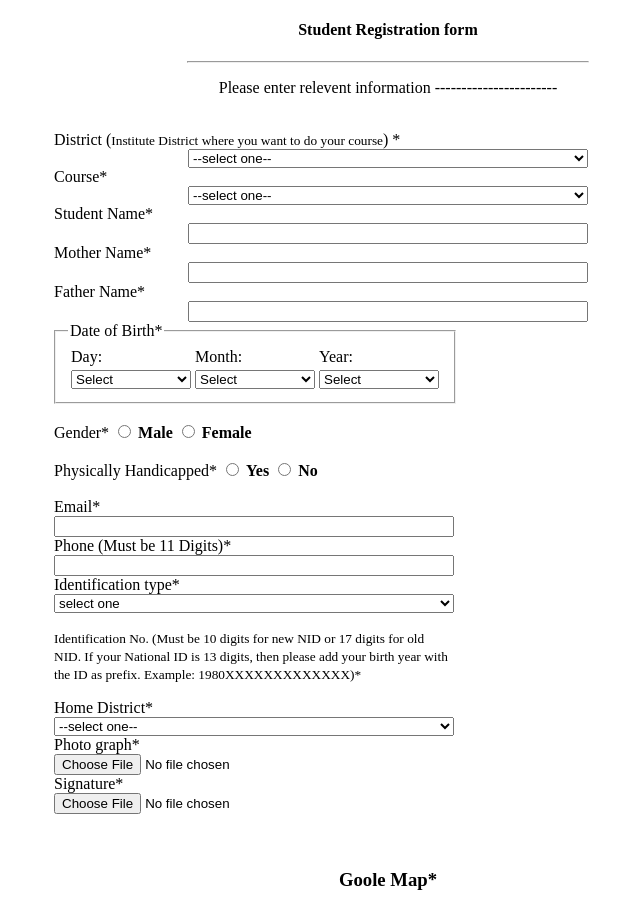
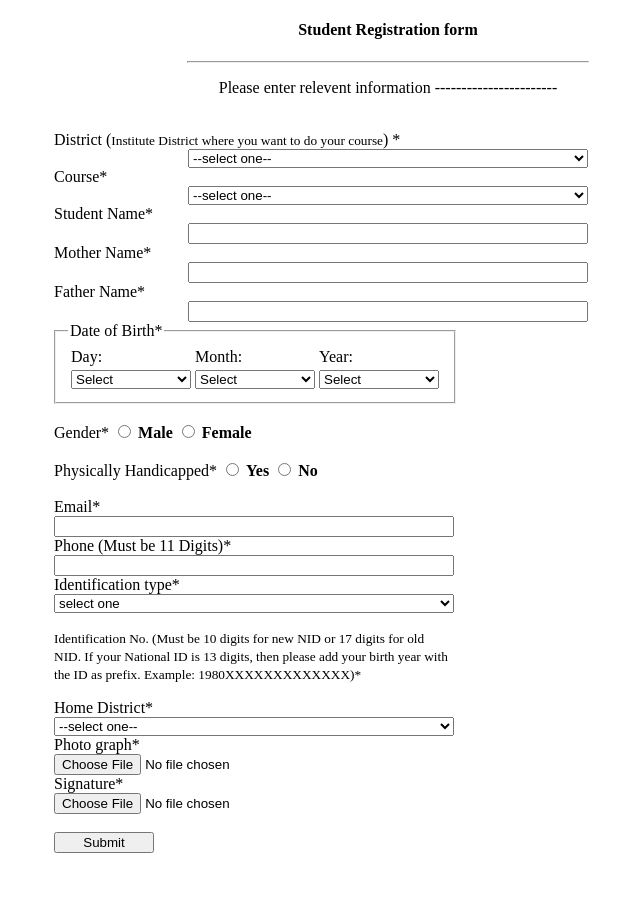
Before and after one commit to Saurav-Q1/22.11.2023-Registration-form-google-map, a plain HTML site: page index.html in a window 1280 px wide. Shown: the top 905 px of the page, without its empty margins (252-892 px from the left). Drawn offline with Linux system fonts and the light colour scheme; grey boxes are pictures that could not be loaded.

Commit message:
Update index.html

```diff
--- a/index.html
+++ b/index.html
@@ -171,7 +171,8 @@
         <label for="photo">Photo graph*</label><br />
         <input type="file" name="" id="photo" /><br />
         <label for="Signature">Signature*</label><br />
-        <input type="file" name="" id="Signature" /><br />
+        <input type="file" name="" id="Signature" /><br /><br />
+        <button style="width: 100px">Submit</button>
       </div>
     </form>
     <br /><br />
```
